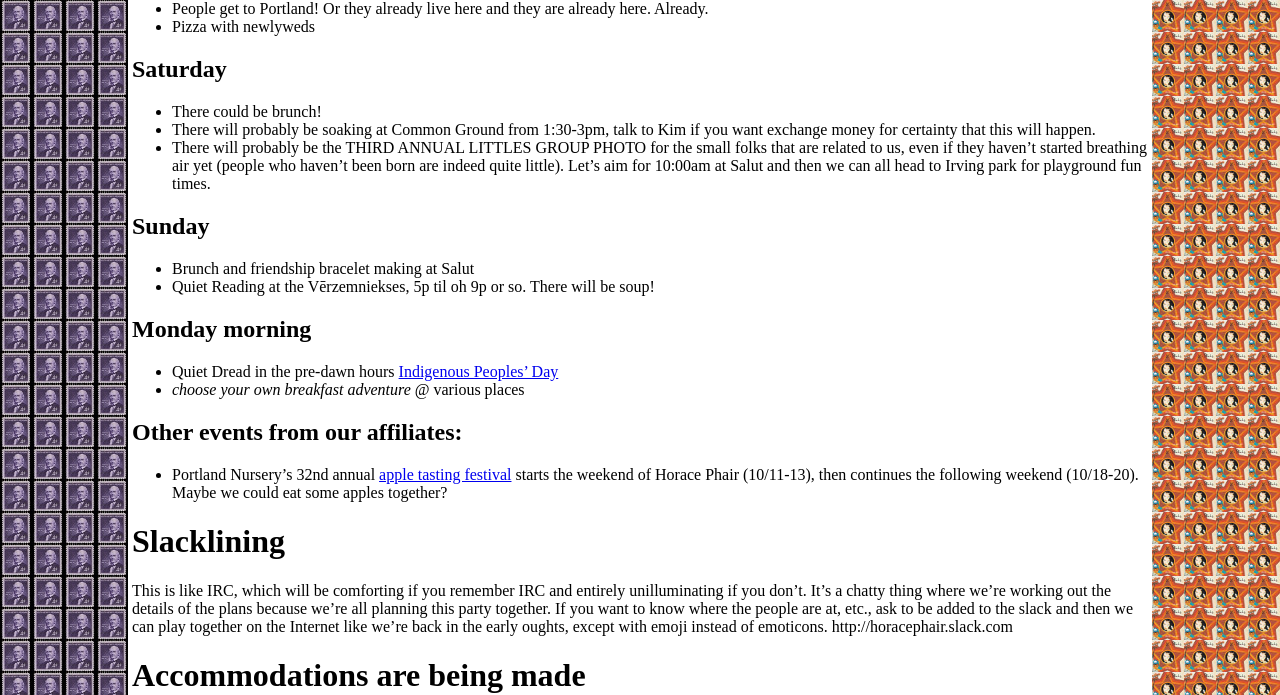
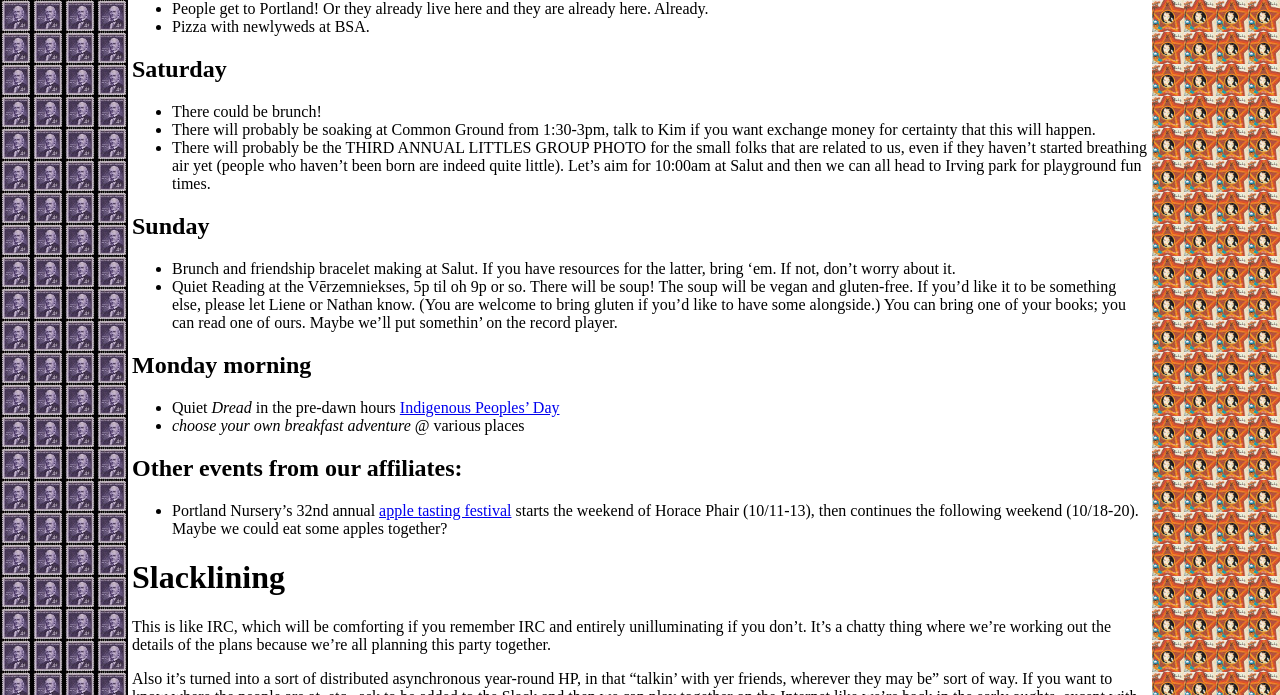
Before and after one commit to horacephair/horacephair.github.io, a Jekyll site: the page built from index.md, in a window 1280 px wide and 1400 px high, scrolled down 864 px, cut to the strip 0-695 px from the top of the window. Built offline with Jekyll 4.4.1, drawn with Linux system fonts in a browser that asks for light colours; our own code applies the rules of GitHub Pages for plain Markdown files; some of the changed text lies outside the part shown.

Commit message:
update many accoms and events and get nerdy about formatting

```diff
--- a/index.md
+++ b/index.md
@@ -26,7 +26,7 @@
 
 ## Friday evening, and night
 * People get to Portland! Or they already live here and they are already here. Already.
-* Pizza with newlyweds
+* Pizza with newlyweds at BSA.
 
 ## Saturday
 * There could be brunch!
@@ -34,19 +34,21 @@
 * There will probably be the THIRD ANNUAL LITTLES GROUP PHOTO for the small folks that are related to us, even if they haven't started breathing air yet (people who haven't been born are indeed quite little). Let's aim for 10:00am at Salut and then we can all head to Irving park for playground fun times.
 
 ## Sunday
-* Brunch and friendship bracelet making at Salut
-* Quiet Reading at the Vērzemniekses, 5p til oh 9p or so. There will be soup!
+* Brunch and friendship bracelet making at Salut. If you have resources for the latter, bring 'em. If not, don't worry about it.
+* Quiet Reading at the Vērzemniekses, 5p til oh 9p or so. There will be soup! The soup will be vegan and gluten-free. If you'd like it to be something else, please let Liene or Nathan know. (You are welcome to bring gluten if you'd like to have some alongside.) You can bring one of your books; you can read one of ours. Maybe we'll put somethin' on the record player.
 
 ## Monday morning
-* Quiet Dread in the pre-dawn hours
+* Quiet _Dread_ in the pre-dawn hours
 <a href="http://www.grandronde.org/news/smoke-signals/2015/10/14/oregon-cities-adopt-indigenous-peoples-day/#sthash.uGAG80Md.dpbs">Indigenous Peoples' Day</a>
 * _choose your own breakfast adventure_ @ various places
 
 ## Other events from our affiliates:
 * Portland Nursery's 32nd annual <a href="http://www.portlandnursery.com/events/appletasting.shtml">apple tasting festival</a> starts the weekend of Horace Phair (10/11-13), then continues the following weekend (10/18-20). Maybe we could eat some apples together?
 
-# <a name="slack"></a>Slacklining
-This is like IRC, which will be comforting if you remember IRC and entirely unilluminating if you don't. It's a chatty thing where we're working out the details of the plans because we're all planning this party together. If you want to know where the people are at, etc., ask to be added to the slack and then we can play together on the Internet like we're back in the early oughts, except with emoji instead of emoticons. http://horacephair.slack.com
+# <a name="https://horacephair.slack.com">Slacklining</a>
+This is like IRC, which will be comforting if you remember IRC and entirely unilluminating if you don't. It's a chatty thing where we're working out the details of the plans because we're all planning this party together.
+
+Also it's turned into a sort of distributed asynchronous year-round HP, in that "talkin' with yer friends, wherever they may be" sort of way. If you want to know where the people are at, etc., ask to be added to the Slack and then we can play together on the Internet like we're back in the early oughts, except with emoji instead of emoticons. Friends, we are winning at emoji.
 
 # Accommodations are being made
 <img src="http://4.bp.blogspot.com/-Abu8Gw5fkdA/Vl91hqaR86I/AAAAAAAAKss/HVHb9_Pmk40/s1600/rowan-and-paul-animation.gif" align="right" hspace="20">Here are arrangements. If you don't see your name here, we don't know you're planning on staying at our house! (Or we haven't figured out how to edit this dealy yet.) If arrangements confuse or alarm or don't meet your standards, please alert the hosts.
@@ -64,14 +66,26 @@
 
 * Guest room: Iris, Ashley, and Christopher
 * Book loft:
-* Good ol' velvety sofa: ?
+* New very large corduroy sofa: ?
 * Basement hammock: ?
 
 ### Master Plan (Monica's place)
-* Room for 1 :
+* Room for 1:
 
 ### Longlawn
-* MediumChase & Sugarbaker live here with 1 other roomie. Space for 1 quiet guest available in the finished basement on a large, comfier-than-average sofa:
+<em>MediumChase & Sugarbaker live here with 1 other roomie.</em>
+
+* Space for 1 quiet guest available in the finished basement on a large, comfier-than-average sofa:
+
+### Monster Palace
+<em>Chase, Megan, Martin, Am, maybe other humans? And one smol snek. And some guinea pigs</em>
+
+* Guest room: Manuel
+
+### BSA
+<em>Kim and Ed (and sometimes the kids), plus cat Harley</em>
+
+* Guest space in the bunk-bed room:
 
 ### Other Houses
 * Us???
```
